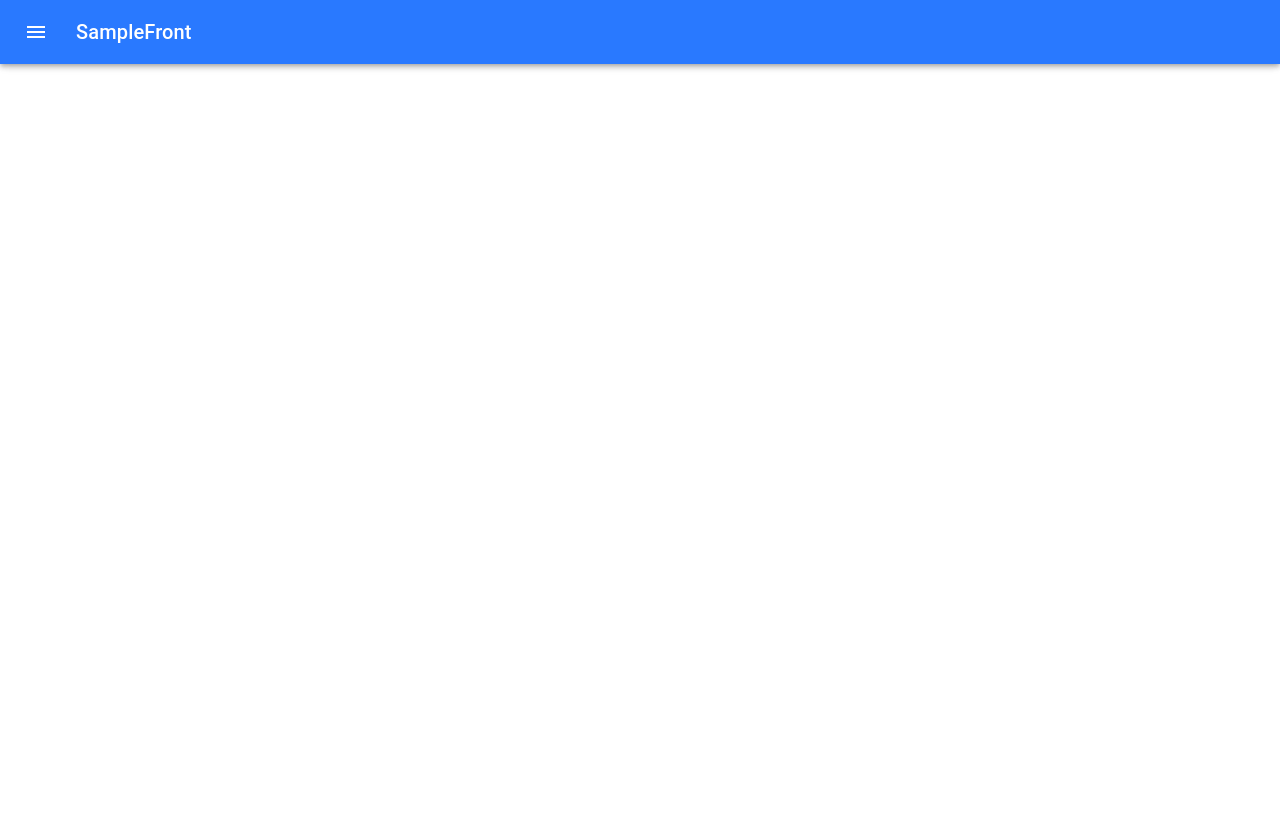
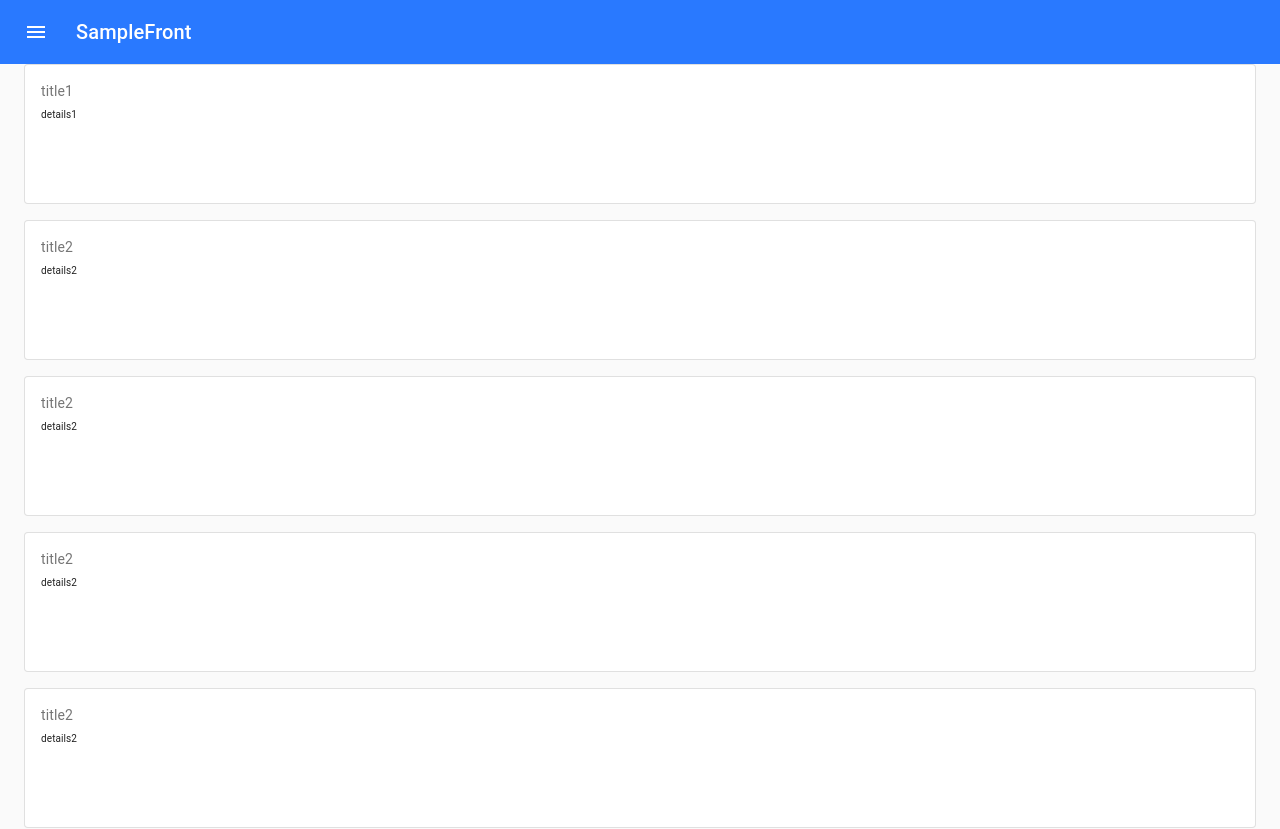
Before and after one commit to azmint/sample-front, a React (Create React App) app: page / in a window 1280 px wide. Shown: the top 829 px of the page. Before the commit the page ends 800 px from the top, so only its background shows below. Built offline with nearby package versions, Linux system fonts and the light colour scheme.

Commit message:
サンプルのトップページを作成

```diff
--- a/src/App.js
+++ b/src/App.js
@@ -1,13 +1,15 @@
 import React from 'react';
 import './App.css';
-import TopPage from "./components/pages/topPage";
+import TopPage from "./components/pages/top/topPage";
 import {MuiThemeProvider} from '@material-ui/core/styles'
 import {theme} from "./infrastructure/material_ui/theme";
+import CssBaseline from "@material-ui/core/CssBaseline";
 
 function App() {
   return (
       <MuiThemeProvider theme={theme}>
-        <TopPage/>
+          <CssBaseline />
+          <TopPage/>
       </MuiThemeProvider>
   );
 }
--- a/src/components/atoms/header.js
+++ /dev/null
@@ -1,35 +0,0 @@
-import React from "react";
-import AppBar from '@material-ui/core/AppBar';
-import Toolbar from '@material-ui/core/Toolbar';
-import Typography from '@material-ui/core/Typography';
-import IconButton from '@material-ui/core/IconButton';
-import MenuIcon from '@material-ui/icons/Menu';
-import {makeStyles} from "@material-ui/core/styles";
-
-const useStyles = makeStyles((theme) => ({
-    appBar: {
-        flexGrow: 1,
-    },
-    menuButton: {
-        marginRight: theme.spacing(2),
-    },
-    title: {
-        flexGrow: 1,
-    },
-}));
-
-export default function Header(props) {
-    const classes = useStyles();
-    return (
-        <AppBar position="fixed" className={classes.appBar}>
-            <Toolbar>
-                <IconButton edge="start" className={classes.menuButton} color="inherit" aria-label="menu">
-                    <MenuIcon/>
-                </IconButton>
-                <Typography variant="h6" className={classes.title}>
-                    {props.value}
-                </Typography>
-            </Toolbar>
-        </AppBar>
-    );
-}
--- /dev/null
+++ b/src/components/atoms/taskCard.js
@@ -0,0 +1,35 @@
+import React from 'react';
+import {makeStyles} from '@material-ui/core/styles';
+import Card from '@material-ui/core/Card';
+import CardContent from '@material-ui/core/CardContent';
+import Typography from '@material-ui/core/Typography';
+
+const useStyles = makeStyles({
+    root: {
+        flexGrow: 1,
+        height: 140,
+    },
+    title: {
+        fontSize: 14,
+    },
+    details: {
+        fontSize: 10,
+    },
+});
+
+export default function TaskCard(props) {
+    const classes = useStyles();
+
+    return (
+        <Card className={classes.root} variant="outlined">
+            <CardContent>
+                <Typography className={classes.title} color="textSecondary" gutterBottom>
+                    {props.title}
+                </Typography>
+                <Typography className={classes.details}>
+                    {props.details}
+                </Typography>
+            </CardContent>
+        </Card>
+    );
+}
--- /dev/null
+++ b/src/components/header.js
@@ -0,0 +1,66 @@
+import React from "react";
+import AppBar from '@material-ui/core/AppBar';
+import Toolbar from '@material-ui/core/Toolbar';
+import Typography from '@material-ui/core/Typography';
+import IconButton from '@material-ui/core/IconButton';
+import MenuIcon from '@material-ui/icons/Menu';
+import {makeStyles} from "@material-ui/core/styles";
+import useScrollTrigger from "@material-ui/core/useScrollTrigger";
+import PropTypes from "prop-types";
+import CssBaseline from "@material-ui/core/CssBaseline";
+import Container from "@material-ui/core/Container";
+
+function ElevationScroll(props) {
+    const { children, window } = props;
+    // Note that you normally won't need to set the window ref as useScrollTrigger
+    // will default to window.
+    // This is only being set here because the demo is in an iframe.
+    const trigger = useScrollTrigger({
+        disableHysteresis: true,
+        threshold: 0,
+        target: window ? window() : undefined,
+    });
+
+    return React.cloneElement(children, {
+        elevation: trigger ? 4 : 0,
+    });
+}
+
+ElevationScroll.propTypes = {
+    children: PropTypes.element.isRequired,
+    window: PropTypes.func,
+};
+
+const useStyles = makeStyles((theme) => ({
+    appBar: {
+        flexGrow: 1,
+    },
+    menuButton: {
+        marginRight: theme.spacing(2),
+    },
+    title: {
+        flexGrow: 1,
+    },
+}));
+
+export default function Header(props) {
+    const classes = useStyles();
+    return (
+        <React.Fragment>
+            <CssBaseline />
+            <ElevationScroll {...props}>
+                <AppBar className={classes.appBar}>
+                    <Toolbar>
+                        <IconButton edge="start" className={classes.menuButton} color="inherit" aria-label="menu">
+                            <MenuIcon/>
+                        </IconButton>
+                        <Typography variant="h6" className={classes.title}>
+                            {props.value}
+                        </Typography>
+                    </Toolbar>
+                </AppBar>
+            </ElevationScroll>
+            <Toolbar />
+        </React.Fragment>
+    );
+}
--- /dev/null
+++ b/src/components/pages/top/taskCardGrid.js
@@ -0,0 +1,78 @@
+import React from 'react';
+import {makeStyles} from '@material-ui/core/styles';
+import Grid from '@material-ui/core/Grid';
+import TaskCard from "../../atoms/taskCard";
+import Container from "@material-ui/core/Container";
+
+const useStyles = makeStyles((theme) => ({
+    root: {
+        flexGrow: 1,
+    },
+}));
+
+export default function TaskCardGrid() {
+    const [spacing] = React.useState(2);
+    const classes = useStyles();
+    const tasks = [
+        {
+            "title": "title1",
+            "details": "details1",
+        },
+        {
+            "title": "title2",
+            "details": "details2",
+        },
+        {
+            "title": "title2",
+            "details": "details2",
+        },
+        {
+            "title": "title2",
+            "details": "details2",
+        },
+        {
+            "title": "title2",
+            "details": "details2",
+        },
+        {
+            "title": "title2",
+            "details": "details2",
+        },
+        {
+            "title": "title2",
+            "details": "details2",
+        },
+        {
+            "title": "title2",
+            "details": "details2",
+        },
+        {
+            "title": "title2",
+            "details": "details2",
+        },
+        {
+            "title": "title2",
+            "details": "details2",
+        },
+        {
+            "title": "title2",
+            "details": "details2",
+        },
+        {
+            "title": "title2",
+            "details": "details2",
+        },
+    ];
+
+    return (
+        <Container>
+            <Grid container className={classes.root} justify="center" spacing={spacing}>
+                {tasks.map((task) => (
+                    <Grid item xs={12}>
+                        <TaskCard title={task.title} details={task.details} />
+                    </Grid>
+                ))}
+            </Grid>
+        </Container>
+    );
+}
--- /dev/null
+++ b/src/components/pages/top/topPage.js
@@ -0,0 +1,15 @@
+import React from "react";
+import Header from "../../header";
+import TaskCardGrid from "./taskCardGrid";
+
+
+export default function TopPage() {
+    return (
+        <React.Fragment>
+            <Header value="SampleFront"/>
+            <main>
+                <TaskCardGrid />
+            </main>
+        </React.Fragment>
+    );
+}
--- a/src/components/pages/topPage.js
+++ /dev/null
@@ -1,8 +0,0 @@
-import React from "react";
-import Header from "../atoms/header";
-
-export default function TopPage() {
-    return (
-        <Header value="SampleFront"/>
-    );
-}
```
Also changed, not shown: 1 other file (tests, documents, lock files or other folders).
